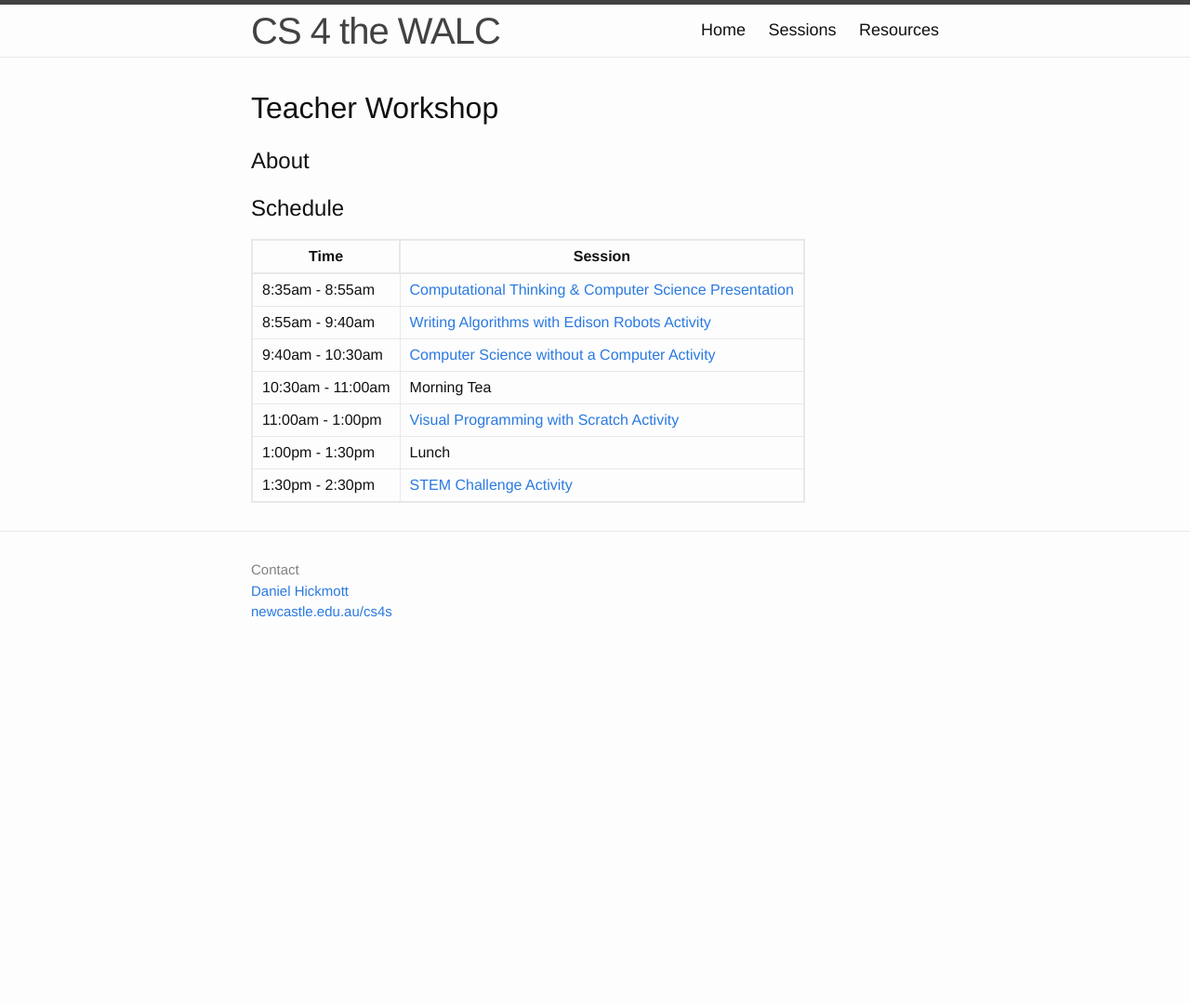
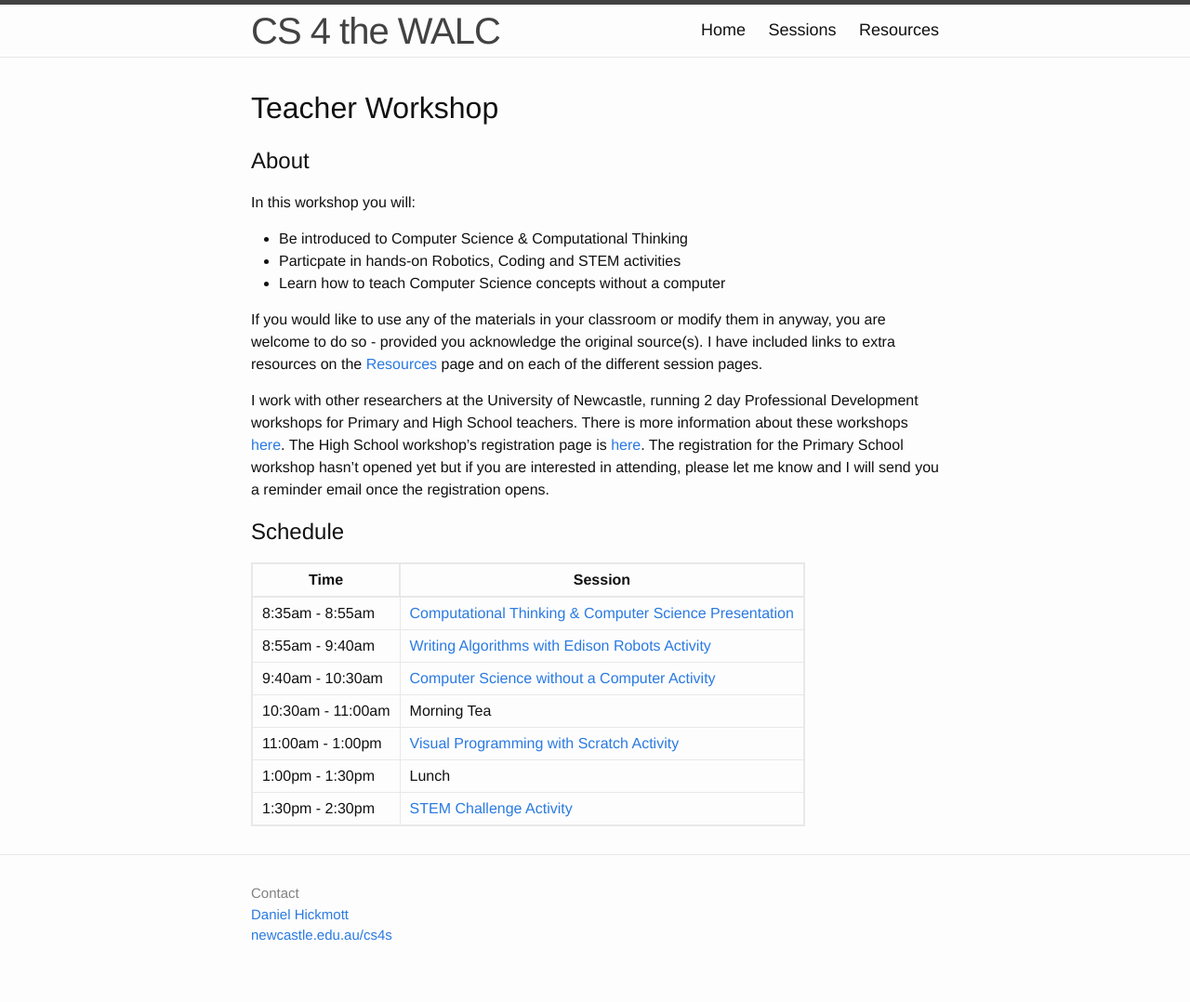
Before and after one commit to cs4s/walc-2016, a Jekyll site: the page built from index.md, in a window 1280 px wide. Shown: the whole page at 93% size. Built offline with Jekyll 4.4.1, drawn with Linux system fonts in a browser that asks for light colours; before the commit the page ends 900 px from its top, so only the background shows below that.

Commit message:
Updates the About section on home page

```diff
--- a/index.md
+++ b/index.md
@@ -5,6 +5,20 @@ layout: default
 # Teacher Workshop
 
 ## About
+
+In this workshop you will:
+
+- Be introduced to Computer Science & Computational Thinking
+- Particpate in hands-on Robotics, Coding and STEM activities
+- Learn how to teach Computer Science concepts without a computer
+
+If you would like to use any of the materials in your classroom or modify them in anyway, you are welcome to do so - provided you acknowledge the original source(s).
+I have included links to extra resources on the [Resources]( {{ site.baseurl }}/resources ) page and on each of the different session pages.
+
+I work with other researchers at the University of Newcastle, running 2 day Professional Development workshops for Primary and High School teachers.
+There is more information about these workshops [here](http://www.newcastle.edu.au/cs4s){:target="_blank"}.
+The High School workshop's registration page is [here](https://goo.gl/forms/LHSSdZqhcc){:target="_blank"}.
+The registration for the Primary School workshop hasn't opened yet but if you are interested in attending, please let me know and I will send you a reminder email once the registration opens.
 
 ## Schedule
 
```
